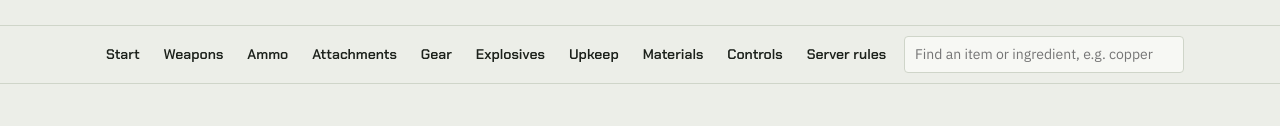
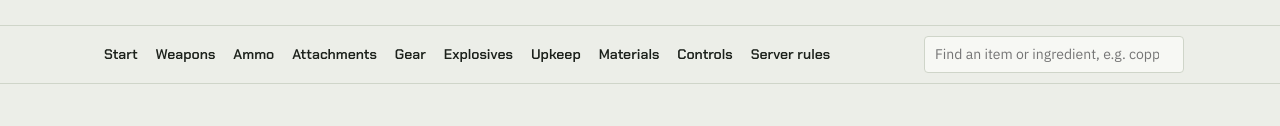
Before and after one commit to TheDarkTeri/tacops-guide, a plain HTML site: page index.html in a window 1280 px wide. Shown: the part 191-317 px from the top of the page. Drawn offline with Linux system fonts and the light colour scheme.

Commit message:
Fit the section links beside the search box, and fade the end that scrolls

```diff
--- a/index.html
+++ b/index.html
@@ -100,10 +100,14 @@ h1 { font-size: clamp(34px, 6vw, 52px); line-height: 1.05; font-weight: 700; }
 /* Sticky section bar with search */
 .bar { position: sticky; top: env(safe-area-inset-top, 0px); z-index: 5; background: var(--bg); border-block: 1px solid var(--line); }
 .bar-in { display: flex; gap: 12px; align-items: center; padding-block: 10px; }
-.bar nav { display: flex; gap: 4px; overflow-x: auto; min-width: 0; flex: 1; scrollbar-width: thin; }
-.bar nav a { font: 600 14px/1 var(--display); color: var(--ink); text-decoration: none; padding: 8px 10px; border-radius: 4px; white-space: nowrap; }
+.bar nav { display: flex; gap: 2px; overflow-x: auto; min-width: 0; flex: 1; scrollbar-width: thin; }
+.bar nav a { font: 600 14px/1 var(--display); color: var(--ink); text-decoration: none; padding: 8px; border-radius: 4px; white-space: nowrap; }
 .bar nav a:hover { background: var(--accent-soft); }
-.find { flex: 0 1 280px; min-width: 150px; }
+/* When the links don't all fit, the side with more to scroll to fades out */
+.bar nav.more-right { -webkit-mask-image: linear-gradient(to right, #000 calc(100% - 40px), transparent); mask-image: linear-gradient(to right, #000 calc(100% - 40px), transparent); }
+.bar nav.more-left { -webkit-mask-image: linear-gradient(to left, #000 calc(100% - 40px), transparent); mask-image: linear-gradient(to left, #000 calc(100% - 40px), transparent); }
+.bar nav.more-left.more-right { -webkit-mask-image: linear-gradient(to right, transparent, #000 40px, #000 calc(100% - 40px), transparent); mask-image: linear-gradient(to right, transparent, #000 40px, #000 calc(100% - 40px), transparent); }
+.find { flex: 0 1 260px; min-width: 150px; }
 .find input {
   width: 100%; font: 400 14px/1.2 var(--body); color: var(--ink); background: var(--panel);
   border: 1px solid var(--line); border-radius: 4px; padding: 9px 10px;
@@ -914,6 +918,18 @@ footer { border-top: 1px solid var(--line); padding-block: 20px 32px; color: var
   }
 
   input.addEventListener("input", run);
+
+  // Fade whichever end of the section links has more to scroll to
+  var nav = document.querySelector(".bar nav");
+  function edges() {
+    var more = nav.scrollWidth - nav.clientWidth;
+    nav.classList.toggle("more-left", more > 1 && nav.scrollLeft > 1);
+    nav.classList.toggle("more-right", more > 1 && nav.scrollLeft < more - 1);
+  }
+  nav.addEventListener("scroll", edges, { passive: true });
+  window.addEventListener("resize", edges);
+  if (document.fonts) document.fonts.ready.then(edges);
+  edges();
 })();
 </script>
 </body>
```
Also changed, not shown: tools/guide_template.html (+19 -3 lines).
